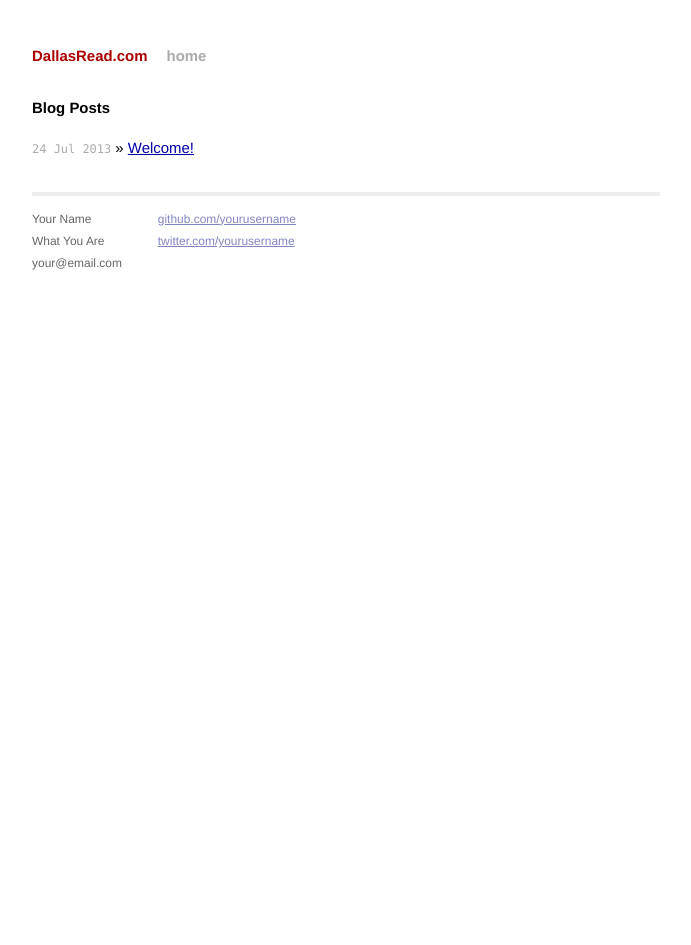
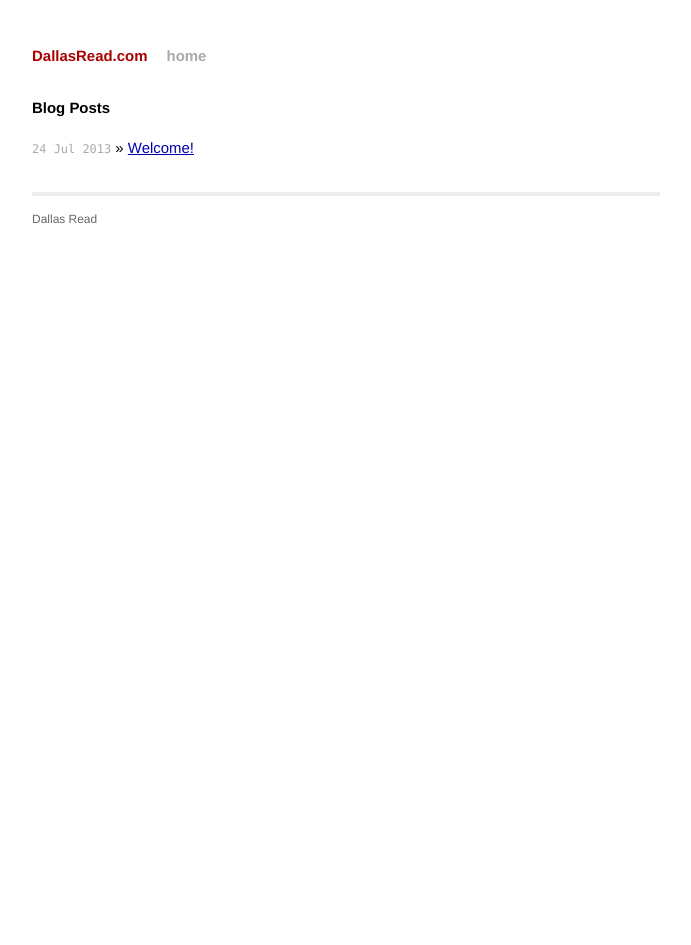
Before and after one commit to dallasread/www.dallasread.com, a Jekyll site: the page built from index.html, in a window 1280 px wide. Shown: the whole page, without its empty margins (294-985 px from the left). Built offline with Jekyll 4.4.1, drawn with Linux system fonts in a browser that asks for light colours; Markdown is read by kramdown in place of the engine named in the settings.

```diff
--- a/_layouts/default.html
+++ b/_layouts/default.html
@@ -27,15 +27,7 @@
             <div class="footer">
               <div class="contact">
                 <p>
-                  Your Name<br />
-                  What You Are<br />
-                  your@email.com
-                </p>
-              </div>
-              <div class="contact">
-                <p>
-                  <a href="http://github.com/yourusername/">github.com/yourusername</a><br />
-                  <a href="http://twitter.com/yourusername/">twitter.com/yourusername</a><br />
+                  Dallas Read
                 </p>
               </div>
             </div>
```
